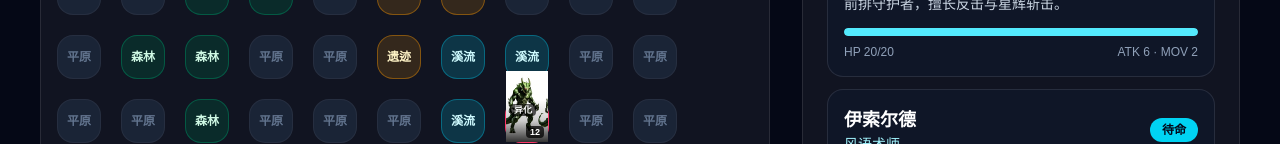
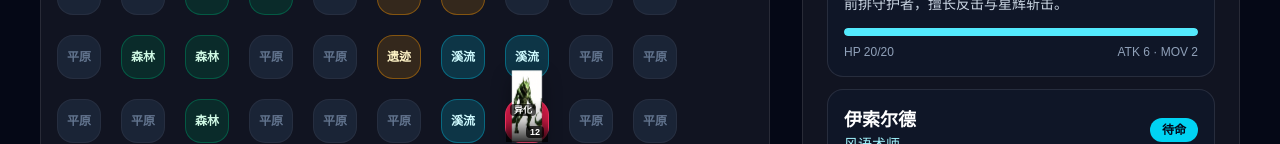
Before and after one commit to leelooai999-dot/aetherlan-war, a Next.js app in the folder frontend/: page /prototype in a window 1280 px wide. Shown: the part 808-952 px from the top of the page. Built offline with nearby package versions, Linux system fonts and the light colour scheme.

Commit message:
fix: center sprites and remove visible sheet background

```diff
--- a/frontend/src/app/prototype/page.tsx
+++ b/frontend/src/app/prototype/page.tsx
@@ -799,6 +799,10 @@ export default function PrototypePage() {
           from { background-position-x: 0%; }
           to { background-position-x: 114.2857%; }
         }
+        @keyframes spriteFloatCenter {
+          0%, 100% { transform: translate(-50%, 0) scale(1); }
+          50% { transform: translate(-50%, -3%) scale(1.01); }
+        }
       `}</style>
       <div className="mx-auto max-w-7xl">
         {battleCinematic ? (
@@ -809,13 +813,15 @@ export default function PrototypePage() {
                 <div className="relative h-[44vh] w-full max-w-[320px] min-h-[220px]">
                   {cinematicAttackerSprite ? (
                     <div
-                      className={`absolute inset-0 bg-no-repeat [image-rendering:pixelated] ${battleCinematic.attacker.id === "samuel" ? "" : "scale-110"}`}
+                      className={`absolute left-1/2 bottom-0 w-[72%] bg-no-repeat [image-rendering:pixelated] ${battleCinematic.attacker.id === "samuel" ? "" : ""}`}
                       style={{
+                        height: '100%',
                         backgroundImage: `url(${cinematicAttackerSprite.sheet})`,
                         backgroundSize: `${cinematicAttackerSprite.cols * 100}% ${cinematicAttackerSprite.rows * 100}%`,
                         backgroundPositionX: '0%',
                         backgroundPositionY: `${((cinematicAttackerSprite.row ?? 0) / Math.max(1, cinematicAttackerSprite.rows - 1)) * 100}%`,
-                        animation: `unitSpritePlay ${Math.max(0.35, (cinematicAttackerSprite.frames / Math.max(1, cinematicAttackerSprite.fps)))}s steps(${Math.max(1, cinematicAttackerSprite.frames - 1)}) infinite`,
+                        filter: 'drop-shadow(0 14px 18px rgba(0,0,0,0.42))',
+                        animation: `unitSpritePlay ${Math.max(0.35, (cinematicAttackerSprite.frames / Math.max(1, cinematicAttackerSprite.fps)))}s steps(${Math.max(1, cinematicAttackerSprite.frames - 1)}) infinite${battleCinematic.phase === "run" ? ', spriteFloatCenter 0.9s ease-in-out infinite' : ''}`,
                       }}
                     />
                   ) : (
@@ -827,12 +833,14 @@ export default function PrototypePage() {
                 <div className="relative h-[40vh] w-full max-w-[280px] min-h-[200px] scale-x-[-1]">
                   {cinematicDefenderSprite ? (
                     <div
-                      className={`absolute inset-0 bg-no-repeat [image-rendering:pixelated] ${battleCinematic.phase === "impact" ? "animate-[battleHit_0.45s_ease-in-out]" : ""}`}
+                      className={`absolute left-1/2 bottom-0 w-[72%] bg-no-repeat [image-rendering:pixelated] ${battleCinematic.phase === "impact" ? "animate-[battleHit_0.45s_ease-in-out]" : ""}`}
                       style={{
+                        height: '100%',
                         backgroundImage: `url(${cinematicDefenderSprite.sheet})`,
                         backgroundSize: `${cinematicDefenderSprite.cols * 100}% ${cinematicDefenderSprite.rows * 100}%`,
                         backgroundPositionX: '0%',
                         backgroundPositionY: `${((cinematicDefenderSprite.row ?? 0) / Math.max(1, cinematicDefenderSprite.rows - 1)) * 100}%`,
+                        filter: 'drop-shadow(0 14px 18px rgba(0,0,0,0.42))',
                         animation: `unitSpritePlay ${Math.max(0.45, (cinematicDefenderSprite.frames / Math.max(1, cinematicDefenderSprite.fps)))}s steps(${Math.max(1, cinematicDefenderSprite.frames - 1)}) infinite`,
                       }}
                     />
@@ -1104,13 +1112,15 @@ export default function PrototypePage() {
                                 style={{ height: '170%' }}
                               >
                                 <div
-                                  className="absolute inset-0 bg-no-repeat [image-rendering:pixelated] origin-bottom scale-[1.08] sm:scale-100"
+                                  className="absolute left-1/2 bottom-0 w-[72%] bg-no-repeat [image-rendering:pixelated]"
                                   style={{
+                                    height: '100%',
                                     backgroundImage: `url(${unitSprite.sheet})`,
                                     backgroundSize: `${unitSprite.cols * 100}% ${unitSprite.rows * 100}%`,
                                     backgroundPositionX: "0%",
                                     backgroundPositionY: `${(unitSprite.row / Math.max(1, unitSprite.rows - 1)) * 100}%`,
-                                    animation: unitSprite.frames > 1 ? `unitSpritePlay ${Math.max(0.4, unitSprite.frames / unitSprite.fps)}s steps(${Math.max(1, unitSprite.frames - 1)}) infinite` : undefined,
+                                    filter: 'drop-shadow(0 8px 10px rgba(0,0,0,0.38))',
+                                    animation: unitSprite.frames > 1 ? `unitSpritePlay ${Math.max(0.4, unitSprite.frames / unitSprite.fps)}s steps(${Math.max(1, unitSprite.frames - 1)}) infinite, spriteFloatCenter 1.4s ease-in-out infinite` : 'spriteFloatCenter 1.4s ease-in-out infinite',
                                   }}
                                 />
                               </div>
```
